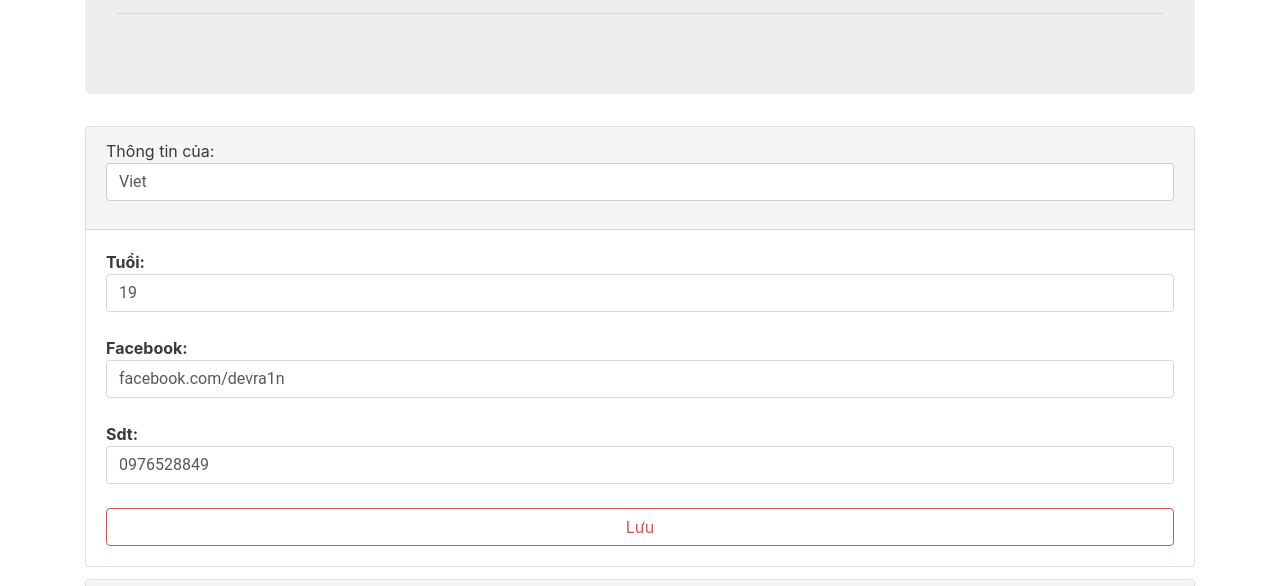
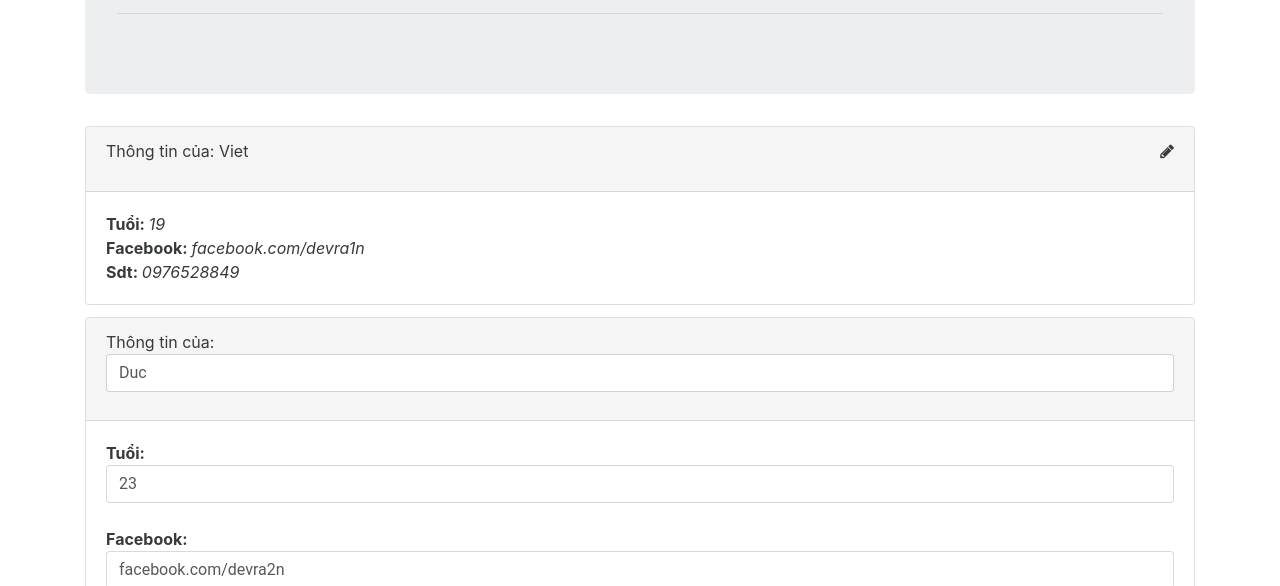
Before and after one commit to devra1n/devra1n.github.io, a plain HTML site: page ng-repeat/index.html in a window 1280 px wide. Both pictures are taken after a click on the button 1167 px from the left and 556 px from the top of the page. Shown: the part 214-800 px from the top of the page. Drawn offline with Linux system fonts and the light colour scheme.

Commit message:
finished edit-ng-repeat

```diff
--- a/ng-repeat/1.js
+++ b/ng-repeat/1.js
@@ -1,10 +1,7 @@
  var app = angular.module('myApp',['ngMaterial']);
  app.controller('MyController',  function($scope){
-
- 	$scope.hienthi = true;
- 	$scope.editmode = function(){
- 		$scope.hienthi = !$scope.hienthi;
-
+ 	$scope.hienradi = function(motnguoi){
+ 		motnguoi.hienra = !motnguoi.hienra;
  	}
   	$scope.nhieunguoi = [
   		{
@@ -35,7 +32,4 @@
 
   		]
 
-
-
-
  })
--- a/ng-repeat/index.html
+++ b/ng-repeat/index.html
@@ -19,8 +19,8 @@
 				</div>
 
 
-				<div ng-repeat="motnguoi in nhieunguoi">
-					<div class="card ksua" ng-show="!hienthi">
+				<div ng-repeat="motnguoi in nhieunguoi" ng-init="motnguoi.hienra=true">
+					<div class="card kedit" ng-show="!motnguoi.hienra">
 						<div class="card-header">
 							<p>Thông tin của: <input type="text" class="form-control" ng-model="motnguoi.name"></p>
 						</div>
@@ -28,15 +28,15 @@
 	 						<b>Tuổi: </b><input type="text" class="form-control" ng-model="motnguoi.age"><br>
 	 						<b>Facebook: </b><input type="text" class="form-control" ng-model="motnguoi.facebook"><br>
 	 						<b>Sdt: </b><input type="text" class="form-control" ng-model="motnguoi.sdt"><br>
-	 						<b class="float-xs-right btn btn-outline-danger btn-block" ng-click="editmode()">Lưu</b>
+	 						<b class="float-xs-right btn btn-outline-danger btn-block" ng-click="hienradi(motnguoi)">Lưu</b>
 	 					</div>
 
 	 				</div>
 
-					<div class="card" ng-show="hienthi">
+					<div class="card" ng-show="motnguoi.hienra">
 						<div class="card-header">
 							<b class="float-xs-right">
-								<i class="fa fa-pencil" ng-click="editmode()"></i>
+								<i class="fa fa-pencil" ng-click="hienradi(motnguoi)"></i>
 							</b>
 							<p>Thông tin của: {{motnguoi.name}}</p>
 						</div>
```
